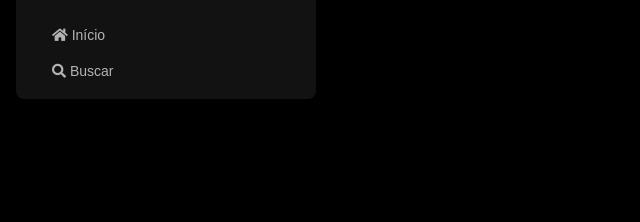
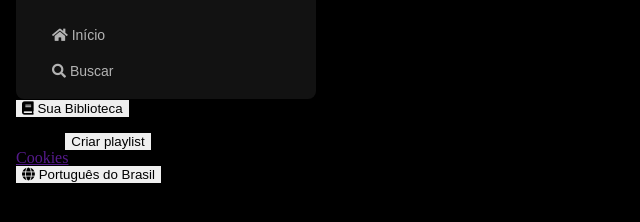
Before and after one commit to Mxriaa135/projeto_imersao_alura, a plain HTML site: page index.html in a window 1280 px wide. Shown: the part 94-316 px from the top of the page, without its empty margins (0-640 px from the left). Drawn offline with Linux system fonts and the light colour scheme.

Commit message:
Adicionando a parte da biblioteca

```diff
--- a/index.html
+++ b/index.html
@@ -21,7 +21,6 @@
                     <img src="./assets/icons/logo-spotify.png" alt="Logo-spotify">
                 </a>
             </div>
-            <div>
             <ul>
                 <li>
                     <a href="">
@@ -36,8 +35,34 @@
                     </a>
                 </li>
             </ul>
+        </nav>
+        <div class="library">
+            <div class="library_content">
+                <button class="library_button">
+                    <span class="fa fas fa-book"></span>
+                    <span>Sua Biblioteca</span>
+                </button>
+                <span class="fa fa-plus"></span>
             </div>
-        </nav>
+            <section class="section-playlist">
+                <div class="section-playlist_content">
+                    <span class="text title">Crie sua primeira playlist</span>
+                    <span class="text subtitle">É fácil, vamos te ajudar!</span>
+                    <button class="section-playlist_button">
+                        <span>Criar playlist</span>
+                    </button>
+                </div>
+            </section>
+            <div class="cookies">
+                <a href="">Cookies</a>
+            </div>
+            <div class="languages">
+                <button class="languages_button">
+                    <span class="fa fa-globe"></span>
+                    <span>Português do Brasil</span>
+                </button>
+            </div>
+        </div>
     </div>
 
 </body>
```
Lines whose indentation alone changed are shown as unchanged.
